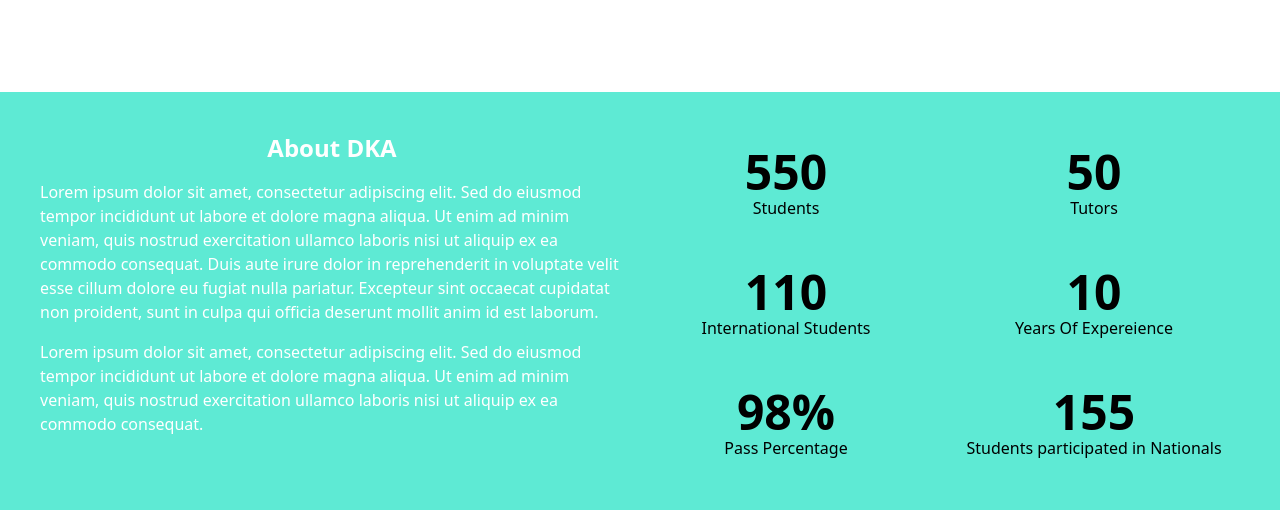
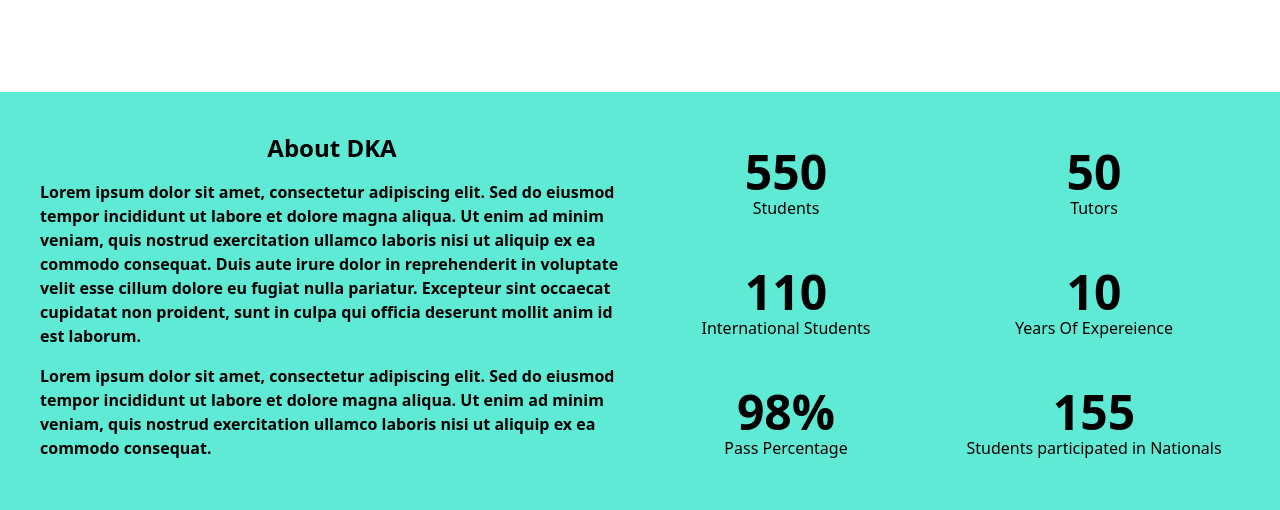
Before and after one commit to nikhil-1613/dance-academy, a React (Vite) app: page / in a window 1280 px wide. Shown: the part 1060-1570 px from the top of the page. Built offline with nearby package versions, Linux system fonts and the light colour scheme.

Commit message:
modified:   src/components/About.tsx

```diff
--- a/src/components/About.tsx
+++ b/src/components/About.tsx
@@ -5,9 +5,9 @@
     <section id="about" className="  p-10 bg-teal-300 w-full">
       <div className="max-w-7xl mx-auto flex flex-wrap">
         <div className="w-full md:w-1/2 pr-4 mb-10 md:mb-0">
-          <h2 className="text-2xl font-bold mb-4 text-white text-center">About DKA</h2>
-          <p className="mb-4 text-white">Lorem ipsum dolor sit amet, consectetur adipiscing elit. Sed do eiusmod tempor incididunt ut labore et dolore magna aliqua. Ut enim ad minim veniam, quis nostrud exercitation ullamco laboris nisi ut aliquip ex ea commodo consequat. Duis aute irure dolor in reprehenderit in voluptate velit esse cillum dolore eu fugiat nulla pariatur. Excepteur sint occaecat cupidatat non proident, sunt in culpa qui officia deserunt mollit anim id est laborum.</p>
-          <p className="text-white">Lorem ipsum dolor sit amet, consectetur adipiscing elit. Sed do eiusmod tempor incididunt ut labore et dolore magna aliqua. Ut enim ad minim veniam, quis nostrud exercitation ullamco laboris nisi ut aliquip ex ea commodo consequat.</p>
+          <h2 className="text-2xl font-bold mb-4 text-black text-center">About DKA</h2>
+          <p className="mb-4 text-black font-bold">Lorem ipsum dolor sit amet, consectetur adipiscing elit. Sed do eiusmod tempor incididunt ut labore et dolore magna aliqua. Ut enim ad minim veniam, quis nostrud exercitation ullamco laboris nisi ut aliquip ex ea commodo consequat. Duis aute irure dolor in reprehenderit in voluptate velit esse cillum dolore eu fugiat nulla pariatur. Excepteur sint occaecat cupidatat non proident, sunt in culpa qui officia deserunt mollit anim id est laborum.</p>
+          <p className="text-black font-bold">Lorem ipsum dolor sit amet, consectetur adipiscing elit. Sed do eiusmod tempor incididunt ut labore et dolore magna aliqua. Ut enim ad minim veniam, quis nostrud exercitation ullamco laboris nisi ut aliquip ex ea commodo consequat.</p>
         </div>
         <div className="w-full md:w-1/2 grid grid-cols-2 grid-rows-3 gap-4">
           <div className=" p-4 flex flex-col items-center justify-center">
```
